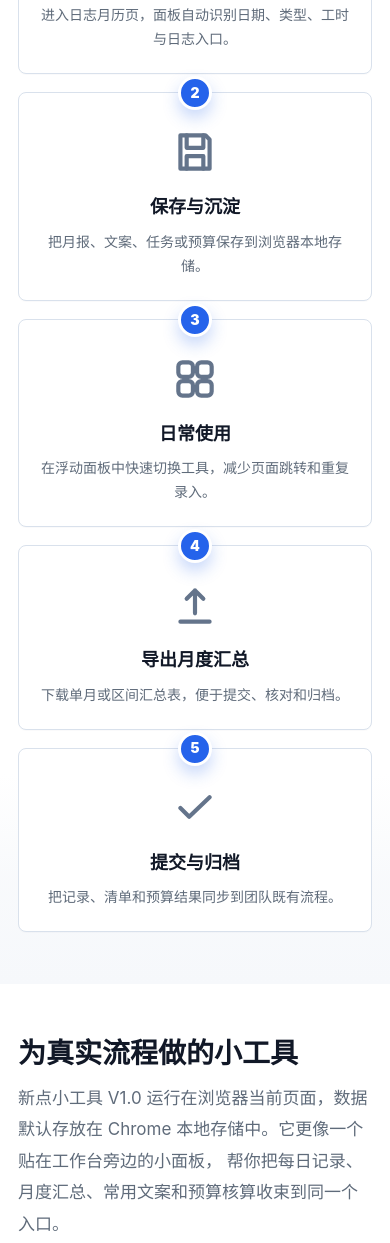
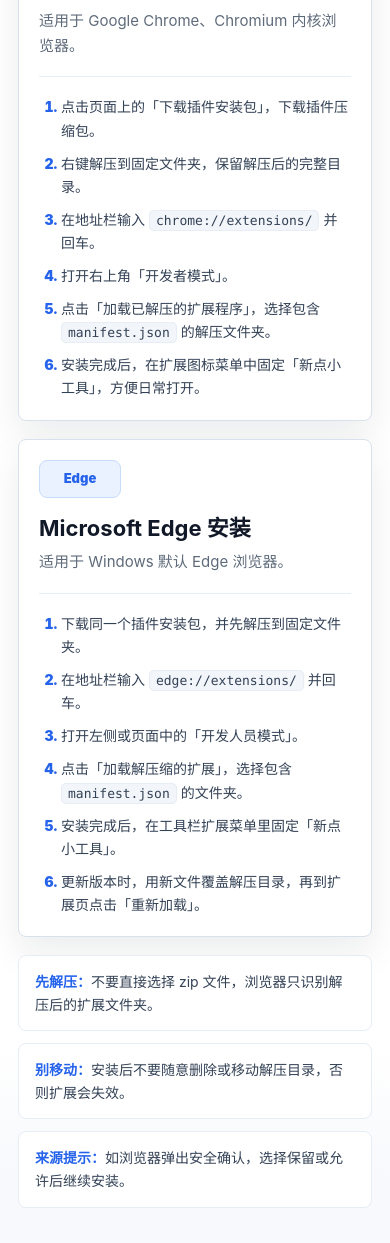
Before and after one commit to Jietiancai/idea-pages, a plain HTML site: page index.html in a window 390 px wide. Shown: the part 6804-8047 px from the top of the page. Drawn offline with Linux system fonts and the light colour scheme.

Commit message:
Replace workflow with browser install guide

```diff
--- a/index.html
+++ b/index.html
@@ -13,7 +13,7 @@
     <meta property="og:description" content="Chrome 扩展浮动工具面板，覆盖日常记录、文案、计算与预算管理。">
     <meta property="og:image" content="assets/icon128.png">
     <link rel="icon" href="assets/icon48.png">
-    <link rel="stylesheet" href="styles.css?v=20260707-manual">
+    <link rel="stylesheet" href="styles.css?v=20260707-install">
   </head>
   <body>
     <header class="site-header" data-header>
@@ -24,7 +24,7 @@
       <nav class="site-nav" aria-label="页面导航">
         <a href="#features">功能特性</a>
         <a href="#manual">使用手册</a>
-        <a href="#workflow">使用流程</a>
+        <a href="#workflow">安装方法</a>
         <a href="#about">关于</a>
       </nav>
       <div class="header-actions">
@@ -261,40 +261,51 @@
 
       <section class="workflow section-band" id="workflow">
         <div class="section-heading">
-          <h2>使用流程</h2>
-          <p>从读取页面数据到导出汇总，保持在当前工作页面内完成。</p>
+          <h2>插件安装方法</h2>
+          <p>以谷歌浏览器和 Microsoft Edge 为例，下载后先解压，再通过扩展管理页加载已解压的扩展程序。</p>
         </div>
-        <div class="flow">
-          <article class="flow-step">
-            <span>1</span>
-            <svg aria-hidden="true"><use href="#icon-folder"></use></svg>
-            <h3>读取当月日志</h3>
-            <p>进入日志月历页，面板自动识别日期、类型、工时与日志入口。</p>
+        <div class="install-grid">
+          <article class="install-card">
+            <header class="install-head">
+              <span class="install-badge">Chrome</span>
+              <div>
+                <h3>谷歌浏览器安装</h3>
+                <p>适用于 Google Chrome、Chromium 内核浏览器。</p>
+              </div>
+            </header>
+            <ol>
+              <li>点击页面上的「下载插件安装包」，下载插件压缩包。</li>
+              <li>右键解压到固定文件夹，保留解压后的完整目录。</li>
+              <li>在地址栏输入 <code>chrome://extensions/</code> 并回车。</li>
+              <li>打开右上角「开发者模式」。</li>
+              <li>点击「加载已解压的扩展程序」，选择包含 <code>manifest.json</code> 的解压文件夹。</li>
+              <li>安装完成后，在扩展图标菜单中固定「新点小工具」，方便日常打开。</li>
+            </ol>
           </article>
-          <article class="flow-step">
-            <span>2</span>
-            <svg aria-hidden="true"><use href="#icon-save"></use></svg>
-            <h3>保存与沉淀</h3>
-            <p>把月报、文案、任务或预算保存到浏览器本地存储。</p>
+
+          <article class="install-card">
+            <header class="install-head">
+              <span class="install-badge">Edge</span>
+              <div>
+                <h3>Microsoft Edge 安装</h3>
+                <p>适用于 Windows 默认 Edge 浏览器。</p>
+              </div>
+            </header>
+            <ol>
+              <li>下载同一个插件安装包，并先解压到固定文件夹。</li>
+              <li>在地址栏输入 <code>edge://extensions/</code> 并回车。</li>
+              <li>打开左侧或页面中的「开发人员模式」。</li>
+              <li>点击「加载解压缩的扩展」，选择包含 <code>manifest.json</code> 的文件夹。</li>
+              <li>安装完成后，在工具栏扩展菜单里固定「新点小工具」。</li>
+              <li>更新版本时，用新文件覆盖解压目录，再到扩展页点击「重新加载」。</li>
+            </ol>
           </article>
-          <article class="flow-step">
-            <span>3</span>
-            <svg aria-hidden="true"><use href="#icon-layout"></use></svg>
-            <h3>日常使用</h3>
-            <p>在浮动面板中快速切换工具，减少页面跳转和重复录入。</p>
-          </article>
-          <article class="flow-step">
-            <span>4</span>
-            <svg aria-hidden="true"><use href="#icon-upload"></use></svg>
-            <h3>导出月度汇总</h3>
-            <p>下载单月或区间汇总表，便于提交、核对和归档。</p>
-          </article>
-          <article class="flow-step">
-            <span>5</span>
-            <svg aria-hidden="true"><use href="#icon-check"></use></svg>
-            <h3>提交与归档</h3>
-            <p>把记录、清单和预算结果同步到团队既有流程。</p>
-          </article>
+        </div>
+
+        <div class="install-tips" aria-label="安装提示">
+          <span><b>先解压：</b>不要直接选择 zip 文件，浏览器只识别解压后的扩展文件夹。</span>
+          <span><b>别移动：</b>安装后不要随意删除或移动解压目录，否则扩展会失效。</span>
+          <span><b>来源提示：</b>如浏览器弹出安全确认，选择保留或允许后继续安装。</span>
         </div>
       </section>
 
--- a/styles.css
+++ b/styles.css
@@ -1419,6 +1419,103 @@ main {
   margin: 0;
 }
 
+.install-grid {
+  display: grid;
+  gap: 18px;
+  grid-template-columns: repeat(2, minmax(0, 1fr));
+  margin: 0 auto;
+  max-width: var(--content);
+}
+
+.install-card {
+  background: var(--surface);
+  border: 1px solid var(--border);
+  border-radius: 8px;
+  box-shadow: 0 16px 36px rgba(15, 23, 42, 0.08);
+  padding: 24px;
+}
+
+.install-head {
+  align-items: flex-start;
+  border-bottom: 1px solid var(--border-soft);
+  display: grid;
+  gap: 16px;
+  grid-template-columns: 82px minmax(0, 1fr);
+  margin-bottom: 18px;
+  padding-bottom: 18px;
+}
+
+.install-badge {
+  align-items: center;
+  background: var(--blue-soft);
+  border: 1px solid #c7ddfb;
+  border-radius: 8px;
+  color: var(--blue);
+  display: inline-flex;
+  font-size: 13px;
+  font-weight: 900;
+  height: 38px;
+  justify-content: center;
+  line-height: 1;
+  width: 82px;
+}
+
+.install-card h3 {
+  color: var(--text);
+  font-size: 22px;
+  line-height: 1.3;
+  margin: 0 0 8px;
+}
+
+.install-card p {
+  color: var(--muted);
+  font-size: 15px;
+  line-height: 1.65;
+  margin: 0;
+}
+
+.install-card ol {
+  color: #334155;
+  display: grid;
+  font-size: 14px;
+  gap: 10px;
+  line-height: 1.65;
+  margin: 0;
+  padding-left: 22px;
+}
+
+.install-card li::marker {
+  color: var(--blue);
+  font-weight: 900;
+}
+
+.install-card code {
+  display: inline;
+  padding: 2px 6px;
+}
+
+.install-tips {
+  display: grid;
+  gap: 12px;
+  grid-template-columns: repeat(3, minmax(0, 1fr));
+  margin: 18px auto 0;
+  max-width: var(--content);
+}
+
+.install-tips span {
+  background: #ffffff;
+  border: 1px solid var(--border-soft);
+  border-radius: 8px;
+  color: #334155;
+  font-size: 14px;
+  line-height: 1.65;
+  padding: 14px 16px;
+}
+
+.install-tips b {
+  color: var(--blue);
+}
+
 .feature-card,
 .flow-step,
 .share-panel,
@@ -2001,11 +2098,17 @@ code {
   }
 
   .feature-grid,
+  .install-grid,
+  .install-tips,
   .flow,
   .share-layout {
     grid-template-columns: 1fr;
   }
 
+  .install-card {
+    padding: 20px;
+  }
+
   .manual-card {
     padding: 20px;
   }
@@ -2062,6 +2165,10 @@ code {
     grid-template-columns: 1fr;
   }
 
+  .install-head {
+    grid-template-columns: 1fr;
+  }
+
   .manual-footer-note {
     grid-template-columns: 1fr;
   }
```
